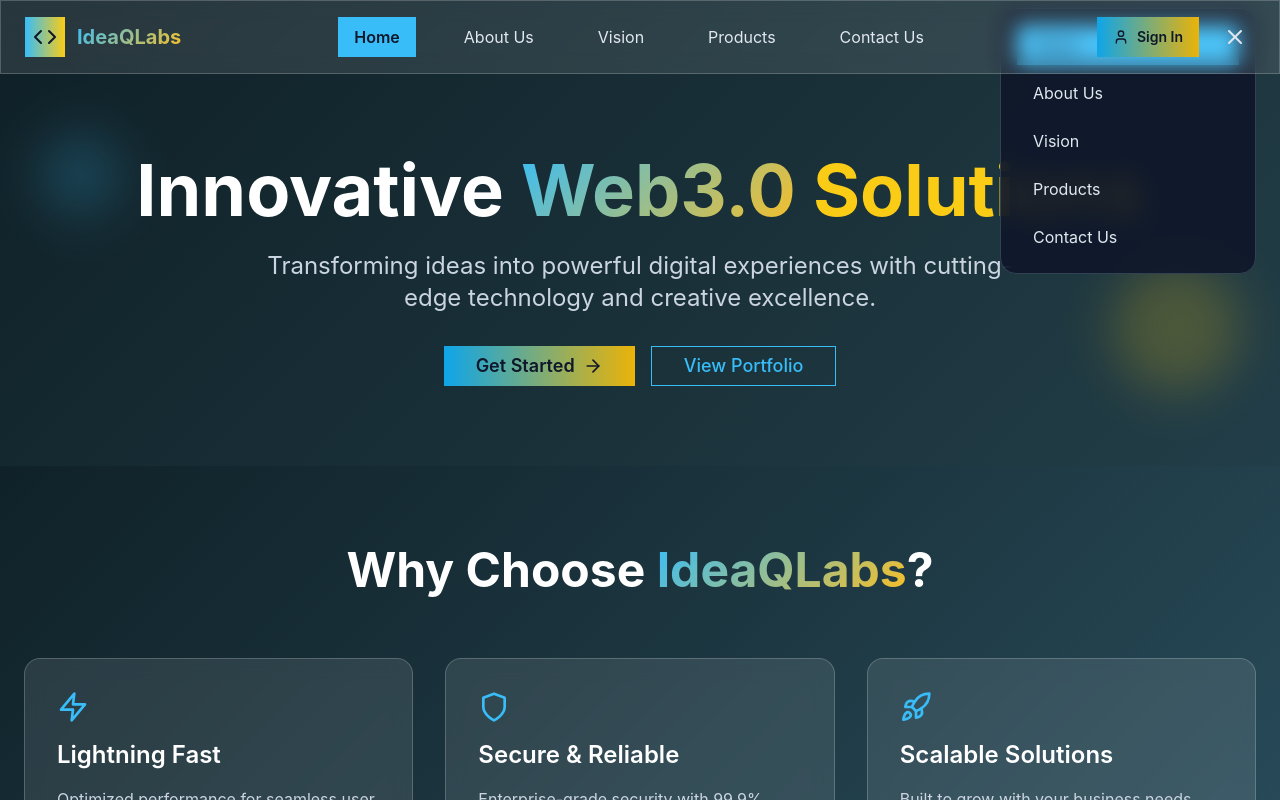
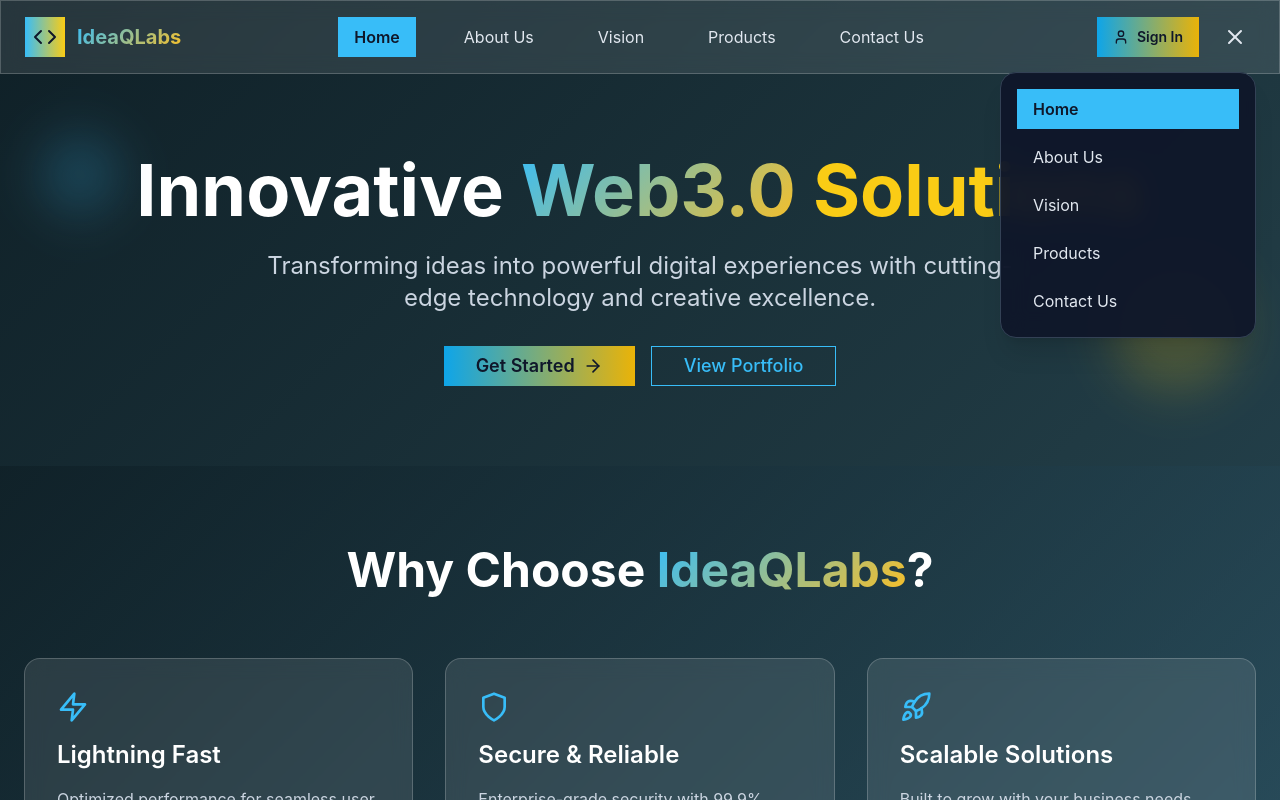
Before and after one commit to ideaqlabs/IdeaQLabs, a React (Vite) app: page / in a window 1280 px wide. Both pictures are taken after a click on the button 1234 px from the left and 37 px from the top of the page. Shown: the top 800 px of the page. Built offline with nearby package versions, Linux system fonts and the light colour scheme.

Commit message:
Update Header.jsx

```diff
--- a/src/components/Header.jsx
+++ b/src/components/Header.jsx
@@ -42,14 +42,14 @@ const Header = ({ currentPage, setCurrentPage, onAuthClick, user, onSignOut }) =
 
   return (
     <>
-      {/* Header Bar (Fixed Height) */}
+      {/* HEADER BAR (glass area only for header row) */}
       <motion.header
-        className="glass-effect sticky top-0 z-50 px-6 py-4 backdrop-blur-md bg-slate-900/60 border-b border-slate-800"
+        className="glass-effect sticky top-0 z-[60] px-6 py-4 backdrop-blur-md bg-slate-900/60 border-b border-slate-800"
         initial={{ y: -100 }}
         animate={{ y: 0 }}
         transition={{ duration: 0.6 }}
       >
-        <div className="max-w-7xl mx-auto flex items-center justify-between">
+        <div className="max-w-7xl mx-auto flex items-center justify-between relative z-[70]">
           {/* Logo */}
           <motion.div className="flex items-center space-x-3" whileHover={{ scale: 1.05 }}>
             <div className="p-2 bg-gradient-to-r from-sky-400 to-yellow-400 rounded-lg">
@@ -77,7 +77,7 @@ const Header = ({ currentPage, setCurrentPage, onAuthClick, user, onSignOut }) =
             ))}
           </nav>
 
-          {/* Right Section (Auth + Hamburger) */}
+          {/* Right Section */}
           <div className="flex items-center space-x-4">
             {!user ? (
               <Button
@@ -113,7 +113,8 @@ const Header = ({ currentPage, setCurrentPage, onAuthClick, user, onSignOut }) =
                       animate={{ opacity: 1, y: 0 }}
                       exit={{ opacity: 0, y: -10 }}
                       transition={{ duration: 0.2 }}
-                      className="absolute right-0 mt-3 w-56 bg-slate-900/95 backdrop-blur-md border border-slate-700 rounded-xl shadow-xl p-3 z-50"
+                      className="absolute right-0 mt-3 w-56 bg-slate-900/95 backdrop-blur-md
+                                 border border-slate-700 rounded-xl shadow-xl p-3 z-[80]"
                     >
                       <div className="px-3 py-2 border-b border-slate-700">
                         <p className="text-white font-semibold">{userName}</p>
@@ -156,13 +157,13 @@ const Header = ({ currentPage, setCurrentPage, onAuthClick, user, onSignOut }) =
         </div>
       </motion.header>
 
-      {/* Dropdown Menu Detached from Header */}
+      {/* DROPDOWN MENU LAYERED ABOVE HEADER */}
       <AnimatePresence>
         {mobileOpen && (
           <motion.nav
-            className="fixed md:absolute md:right-6 mt-2 flex flex-col space-y-2 bg-slate-900/90
+            className="fixed md:absolute md:right-6 top-[72px] flex flex-col space-y-2 bg-slate-900/95
                        md:rounded-2xl md:w-[20%] w-full md:border md:border-slate-700
-                       backdrop-blur-md z-40 p-4 rounded-b-lg"
+                       backdrop-blur-md z-[75] p-4 rounded-b-lg shadow-xl"
             initial={{ opacity: 0, y: -10 }}
             animate={{ opacity: 1, y: 0 }}
             exit={{ opacity: 0, y: -10 }}
```
